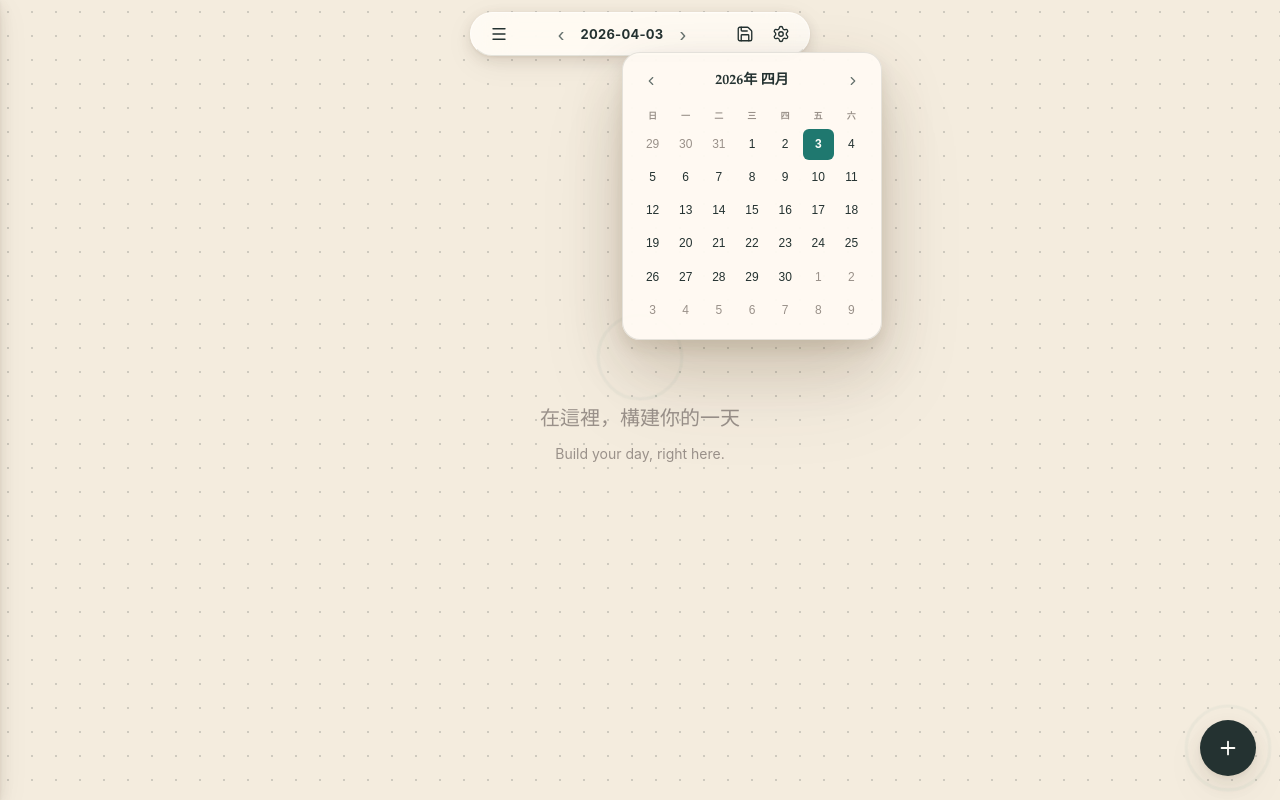
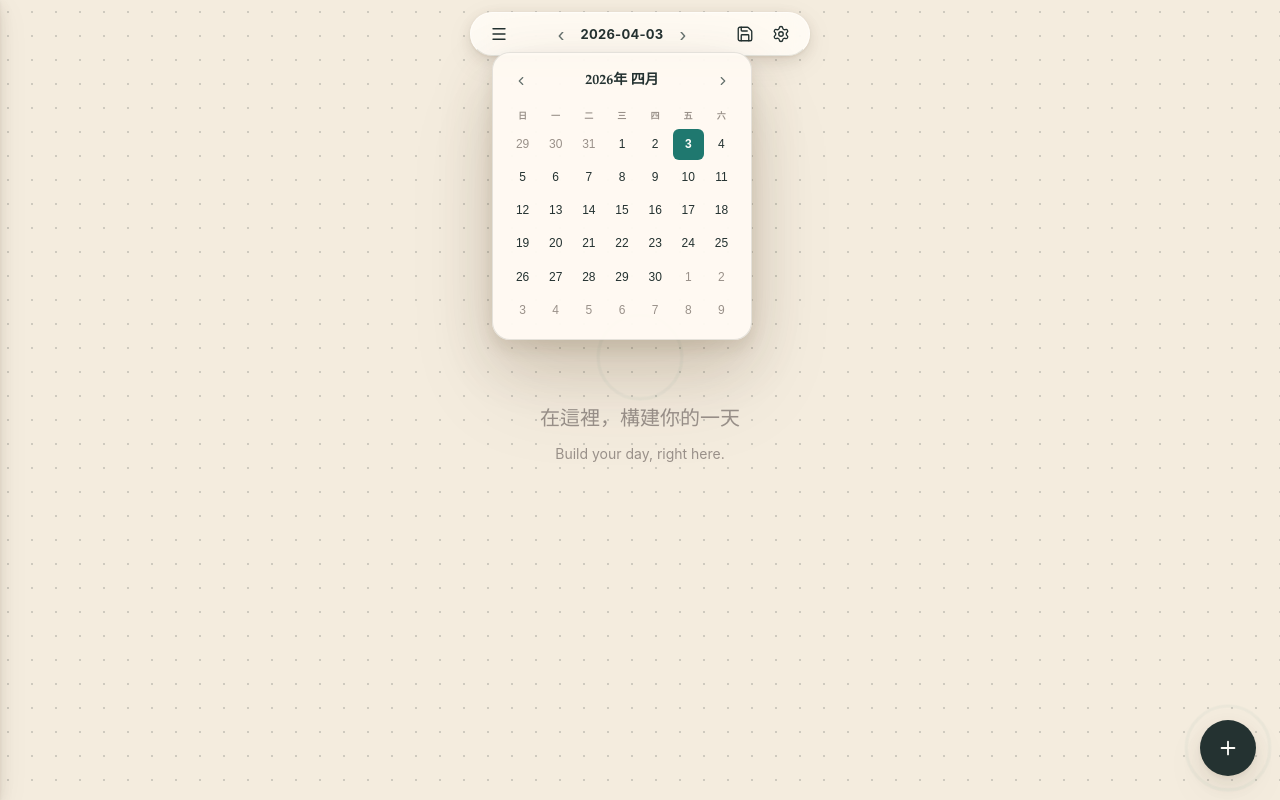
Before and after one commit to jonnie20260316-dot/jonah-workspace-react, a React (Vite) app: page / in a window 1280 px wide. Both pictures are taken after a click on the button "選擇日期". Built offline with nearby package versions, Linux system fonts and the light colour scheme.

Commit message:
fix: calendar popup centering — portal + getBoundingClientRect (JW-32)

```diff
--- a/src/components/CalendarModal.tsx
+++ b/src/components/CalendarModal.tsx
@@ -1,10 +1,12 @@
 import { useState, useEffect, useRef } from "react";
+import { createPortal } from "react-dom";
 import { ChevronLeft, ChevronRight } from "lucide-react";
 import { pick } from "../utils/i18n";
 import { useLang } from "../hooks/useLang";
 
 interface CalendarModalProps {
   currentDate: string;      // YYYY-MM-DD
+  anchorRect: DOMRect;
   onSelectDate: (date: string) => void;
   onClose: () => void;
 }
@@ -62,7 +64,7 @@ const EN_MONTHS = ["January", "February", "March", "April", "May", "June", "July
 const ZH_DOW = ["日", "一", "二", "三", "四", "五", "六"];
 const EN_DOW = ["Su", "Mo", "Tu", "We", "Th", "Fr", "Sa"];
 
-export function CalendarModal({ currentDate, onSelectDate, onClose }: CalendarModalProps) {
+export function CalendarModal({ currentDate, anchorRect, onSelectDate, onClose }: CalendarModalProps) {
   useLang();
   const ref = useRef<HTMLDivElement>(null);
 
@@ -101,8 +103,17 @@ export function CalendarModal({ currentDate, onSelectDate, onClose }: CalendarMo
     return () => document.removeEventListener("keydown", onKey);
   }, [onClose]);
 
-  return (
-    <div className="cal-popup" ref={ref}>
+  // Compute fixed position from anchor rect, clamped to viewport
+  const POPUP_WIDTH = 260;
+  const rawLeft = anchorRect.left + anchorRect.width / 2 - POPUP_WIDTH / 2;
+  const clampedLeft = Math.max(8, Math.min(rawLeft, window.innerWidth - POPUP_WIDTH - 8));
+
+  return createPortal(
+    <div
+      className="cal-popup"
+      ref={ref}
+      style={{ position: "fixed", top: anchorRect.bottom + 8, left: clampedLeft }}
+    >
       <div className="cal-header">
         <button className="cal-nav" onClick={prevMonth}>
           <ChevronLeft size={14} />
@@ -135,6 +146,7 @@ export function CalendarModal({ currentDate, onSelectDate, onClose }: CalendarMo
           </button>
         ))}
       </div>
-    </div>
+    </div>,
+    document.body
   );
 }
--- a/src/components/DateNav.tsx
+++ b/src/components/DateNav.tsx
@@ -1,4 +1,4 @@
-import { useState } from "react";
+import { useState, useRef } from "react";
 import { useSessionStore } from "../stores/useSessionStore";
 import { pick } from "../utils/i18n";
 import { useLang } from "../hooks/useLang";
@@ -13,10 +13,19 @@ export function DateNav() {
   useLang();
   const { activeDate, navigateDate, setActiveDate } = useSessionStore();
   const [calOpen, setCalOpen] = useState(false);
+  const [anchorRect, setAnchorRect] = useState<DOMRect | null>(null);
+  const dateBtnRef = useRef<HTMLButtonElement>(null);
   const isToday = activeDate === todayString();
 
+  const handleCalToggle = () => {
+    if (!calOpen && dateBtnRef.current) {
+      setAnchorRect(dateBtnRef.current.getBoundingClientRect());
+    }
+    setCalOpen((v) => !v);
+  };
+
   return (
-    <div style={{ position: "relative", display: "flex", alignItems: "center", gap: 6 }}>
+    <div style={{ display: "flex", alignItems: "center", gap: 6 }}>
       <button
         onClick={() => navigateDate(-1)}
         style={arrowBtn}
@@ -26,7 +35,8 @@ export function DateNav() {
       </button>
 
       <button
-        onClick={() => setCalOpen((v) => !v)}
+        ref={dateBtnRef}
+        onClick={handleCalToggle}
         style={{
           ...dateBtn,
           fontWeight: isToday ? 700 : 400,
@@ -45,9 +55,10 @@ export function DateNav() {
         ›
       </button>
 
-      {calOpen && (
+      {calOpen && anchorRect && (
         <CalendarModal
           currentDate={activeDate}
+          anchorRect={anchorRect}
           onSelectDate={(date) => {
             setActiveDate(date);
             setCalOpen(false);
--- a/src/workspace.css
+++ b/src/workspace.css
@@ -523,10 +523,6 @@
   background: transparent;
 }
 .cal-popup {
-  position: absolute;
-  top: calc(100% + 8px);
-  left: 50%;
-  transform: translateX(-50%);
   z-index: 300;
   background: var(--surface-1);
   border: 1px solid var(--line);
```
